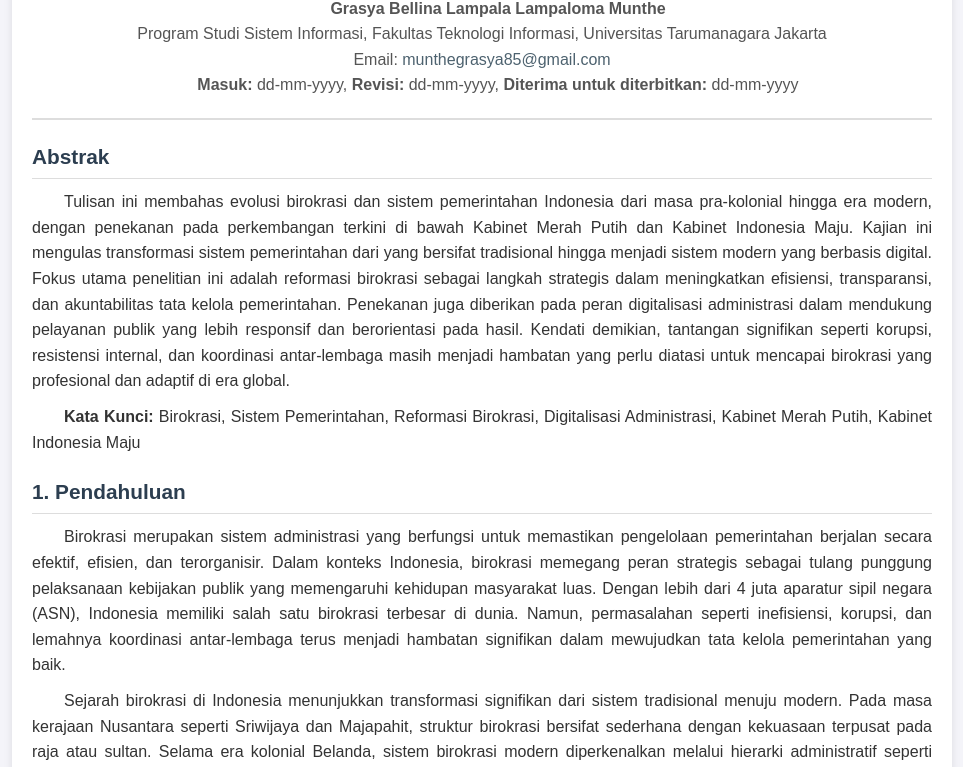
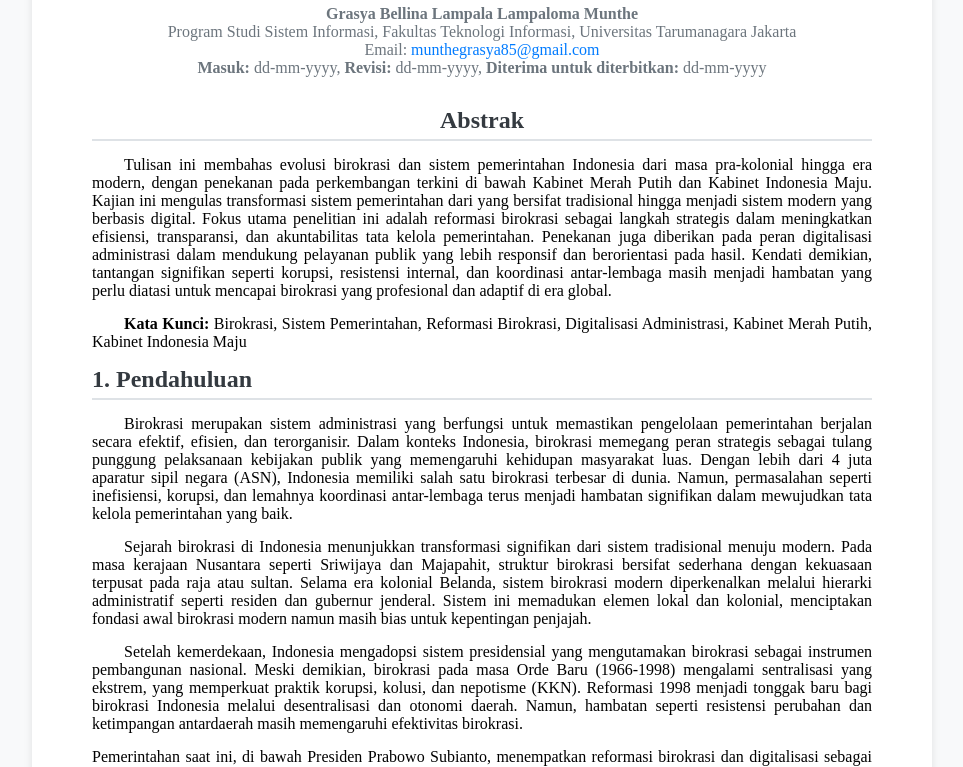
Before and after one commit to gressblna13/birokrasi, a plain HTML site: page index.html in a window 1280 px wide. Shown: the part 127-894 px from the top of the page, without its empty margins (158-1121 px from the left). Drawn offline with Linux system fonts and the light colour scheme.

Commit message:
biro.css

```diff
--- a/biro.css
+++ b/biro.css
@@ -1,83 +1,88 @@
-
-body {
-    font-family: 'Arial', sans-serif;
-    line-height: 1.6;
+/* Global Font Style */
+* {
+    font-family: 'Times New Roman', Times, serif;
     margin: 0;
     padding: 0;
-    background-color: #f4f4f9;
-    color: #333;
+    box-sizing: border-box;
 }
 
+/* Body Styling */
+body {
+    display: flex;
+    justify-content: center;
+    align-items: center;
+    min-height: 100vh;
+    margin: 0;
+    background-color: #f8f9fa;
+}
+
+
+/* Container Styling */
 .container {
     max-width: 900px;
-    margin: 20px auto;
-    background: #fff;
-    padding: 20px;
+    background: #ffffff;
+    padding: 20px 60px; /* Atas-bawah 20px, kiri-kanan 60px */
     border-radius: 8px;
+    margin: 50px auto;
     box-shadow: 0 4px 8px rgba(0, 0, 0, 0.1);
+    text-align: justify;
 }
 
-header {
+.center-text {
     text-align: center;
-    padding-bottom: 20px;
-    border-bottom: 2px solid #ddd;
+    margin-top: 30px; /* Atur nilai ini sesuai kebutuhan */
 }
 
+
+/* Header Styling */
 header h1 {
-    font-size: 2em;
-    color: #000000;
-    margin-bottom: 10px;
+    font-size: 2.5rem;
+    color: #212529;
+    margin-bottom: 15px;
+    text-align: center;
 }
 
 header p {
     margin: 0;
-    color: #555;
+    font-size: 1rem;
+    color: #6c757d;
+    text-align: center;
 }
 
-section {
-    margin-bottom: 20px;
-}
-
+/* Section Styling */
 section h2 {
-    font-size: 1.3em;
-    margin-top: 20px;
-    margin-bottom: 10px;
-    border-bottom: 1px solid #ddd;
-    padding-bottom: 5px;
-    color: #2c3e50;
-}
-
-section h3 {
-    font-size: 1.1em;
-    margin-top: 15px;
-    color: #2c3e50;
+    font-size: 1.5rem; /* Title Font Size */
+    font-weight: bold; /* Title Font Weight */
+    margin-bottom: 15px; /* Space below title */
+    padding-bottom: 5px; /* Space below the border */
+    border-bottom: 2px solid #dee2e6; /* Bottom border for title */
+    color: #343a40; /* Title Font Color */
+    text-align: left; /* Left-aligned text */
 }
 
 section p {
-    margin: 10px 0;
-    text-align: justify;
+    margin-bottom: 15px; /* Space below each paragraph */
+    text-align: justify; /* Justify text */
+    text-indent: 2em; /* Indent for the first line */
 }
 
+/* Footer Styling */
 footer {
     text-align: center;
-    margin-top: 30px;
-    padding: 10px 0;
-    background: #5e565a;
-    color: #fff;
+    font-size: 0.875rem;
+    padding: 15px 0;
+    color: #6c757d;
+    background: #e9ecef;
+    border-top: 1px solid #dee2e6;
+    margin-top: 20px; /* Atur nilai ini sesuai kebutuhan */
 }
 
+/* Link Styling */
 a {
-    color: #4d626f;
+    color: #007bff;
     text-decoration: none;
 }
 
 a:hover {
     text-decoration: underline;
 }
-
-p {
-    text-indent: 2em; /* Mengatur indentasi paragraf */
-}
-p.strong {
-    color: #196077;
-}
```
